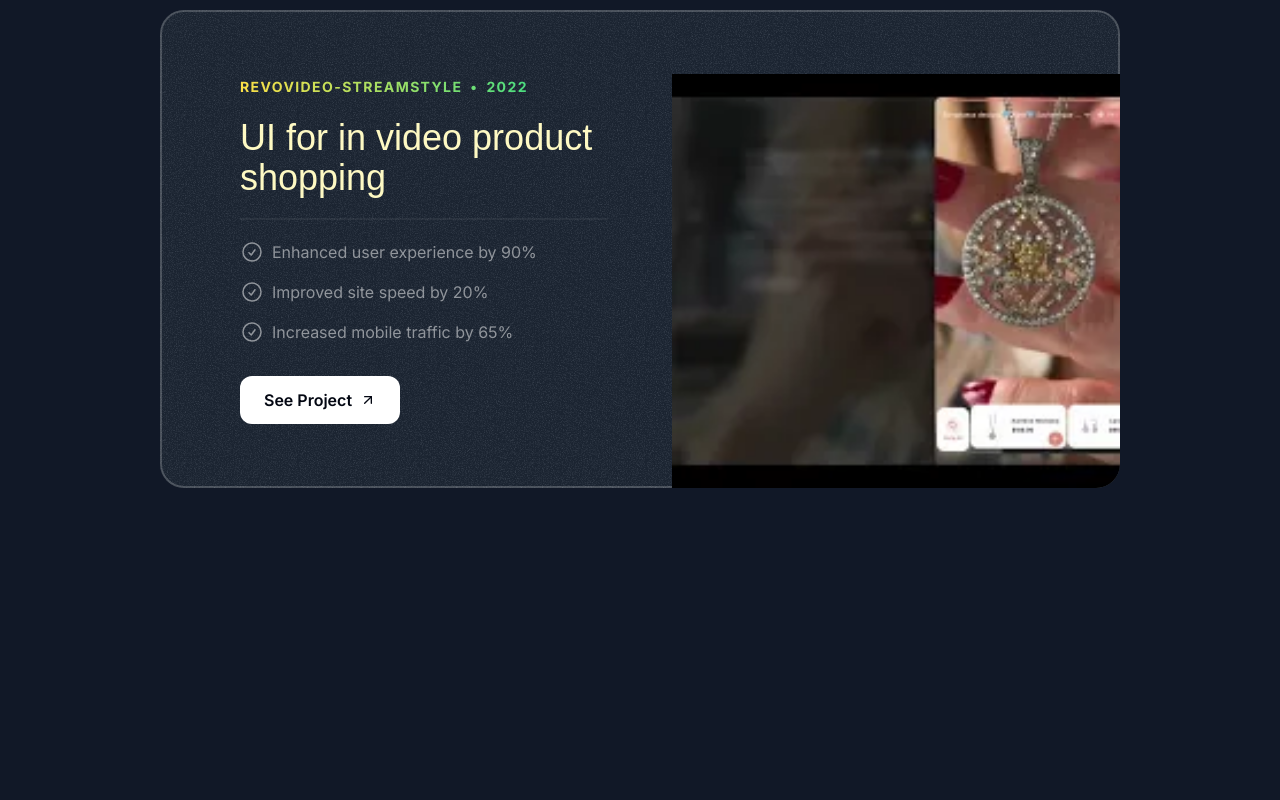
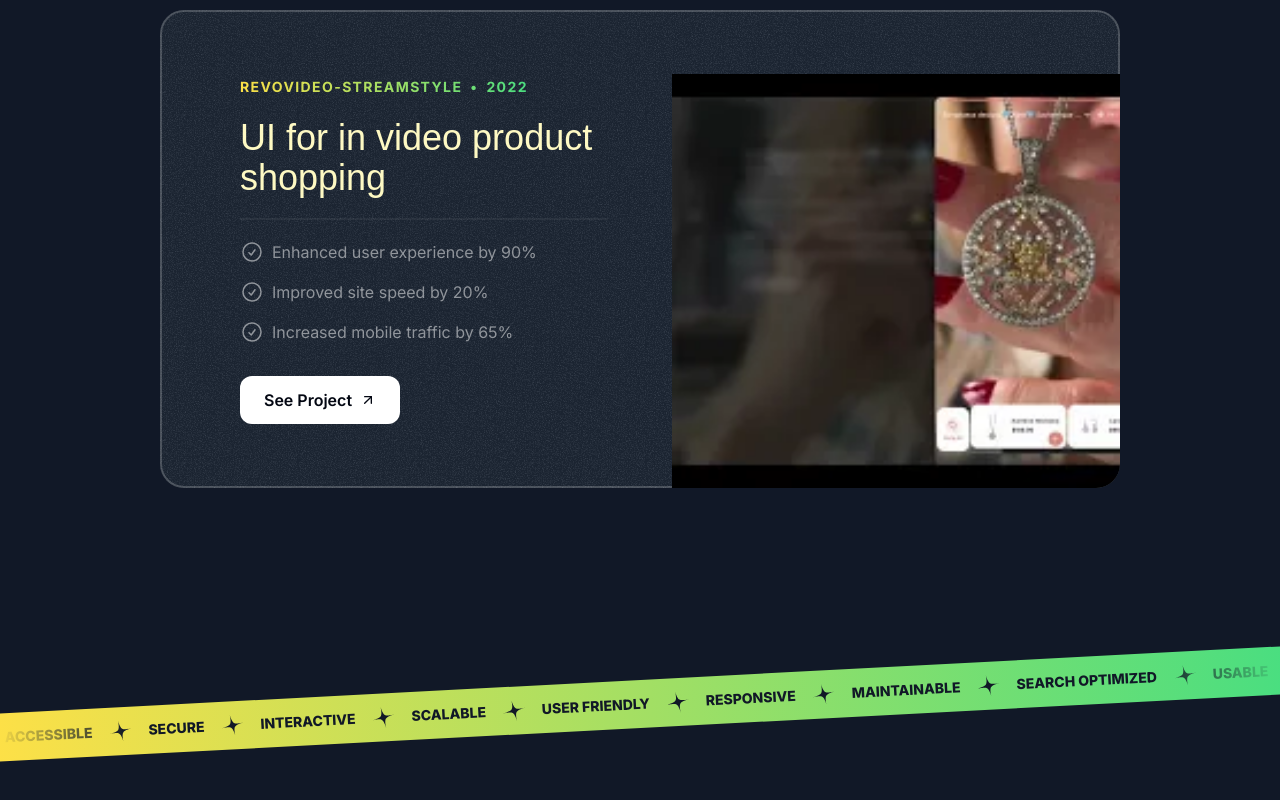
Before and after one commit to abhishekdam/abhishekdam.github.io, a Next.js app in the folder starter-template/: page / in a window 1280 px wide. Shown: the part 2344-3144 px from the top of the page. Before the commit the page ends 2928 px from the top, so only its background shows below. Built offline with nearby package versions, Linux system fonts and the light colour scheme; a web font is replaced by a local one.

Commit message:
tape ready

```diff
--- a/starter-template/src/app/page.tsx
+++ b/starter-template/src/app/page.tsx
@@ -1,6 +1,7 @@
 import { Header } from "@/sections/Header";
 import { HeroSection } from "@/sections/Hero";
 import { ProjectsSection } from "@/sections/Projects";
+import { TapeSection } from "@/sections/Tape";
 
 export default function Home() {
   return (
@@ -8,6 +9,7 @@
       <Header />
       <HeroSection />
       <ProjectsSection />
+      <TapeSection />
     </div>
   );
 }
--- a/starter-template/src/sections/Tape.tsx
+++ b/starter-template/src/sections/Tape.tsx
@@ -1,3 +1,36 @@
+import StarIcon from "@/assets/icons/star.svg";
+
+const words = [
+  "Performant",
+  "Accessible",
+  "Secure",
+  "Interactive",
+  "Scalable",
+  "User Friendly",
+  "Responsive",
+  "Maintainable",
+  "Search Optimized",
+  "Usable",
+  "Reliable",
+];
+
 export const TapeSection = () => {
-  return <div>Tape Section</div>;
+  return (
+    <div className="py-16 lg:py-24 overflow-x-clip">
+      <div className="bg-gradient-to-r from-yellow-300 to-green-400  -rotate-3 -mx-1">
+        <div className="flex justify-center [mask-image:linear-gradient(to_right,transparent,black_10%,black_90%,transparent)]">
+          <div className="flex flex-none gap-4 py-3">
+            {words.map((word) => (
+              <div key={word} className="inline-flex gap-4 items-center">
+                <span className="text-gray-900 uppercase font-extrabold text-sm">
+                  {word}
+                </span>
+                <StarIcon className="size-6 text-gray-900 -rotate-12" />
+              </div>
+            ))}
+          </div>
+        </div>
+      </div>
+    </div>
+  );
 };
```
